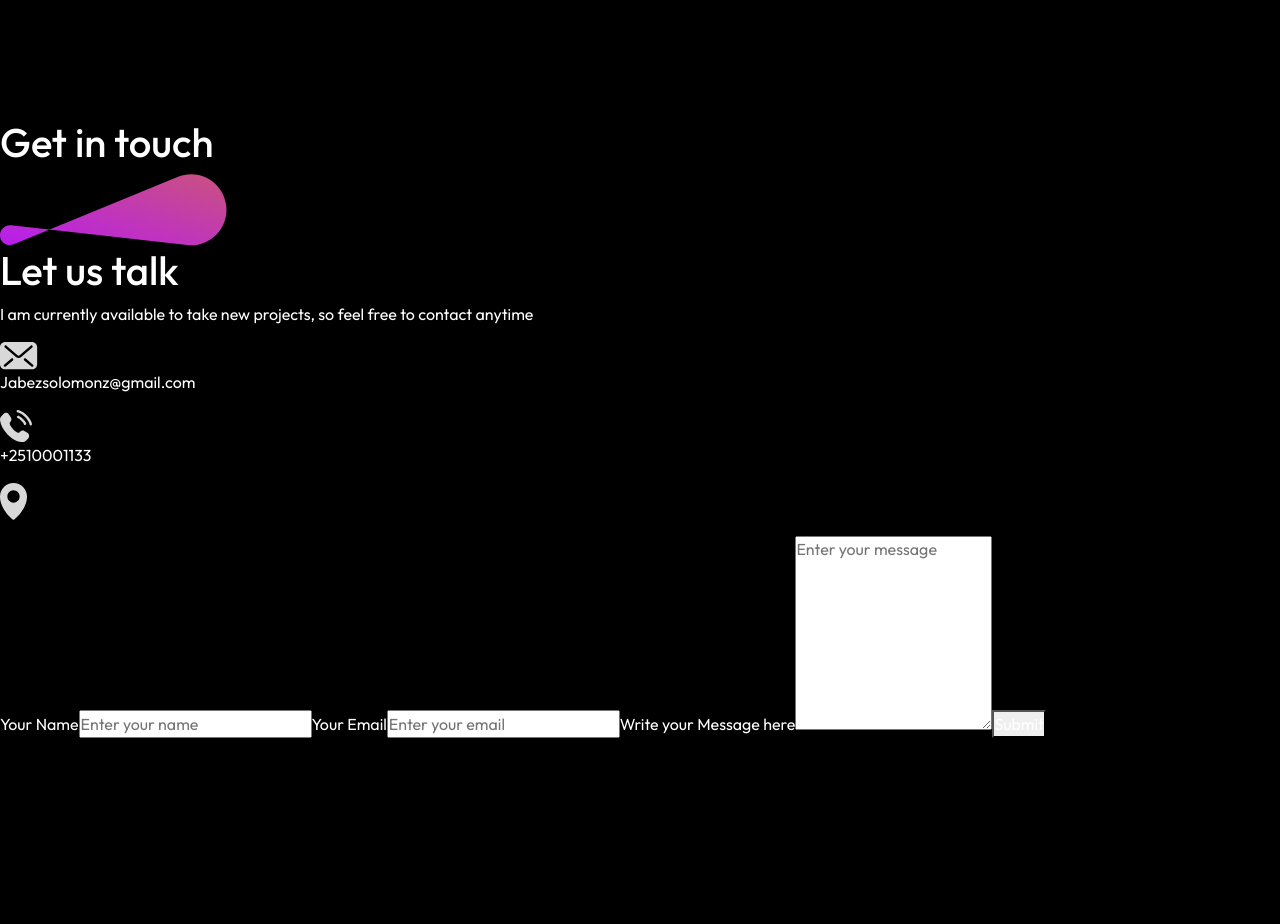
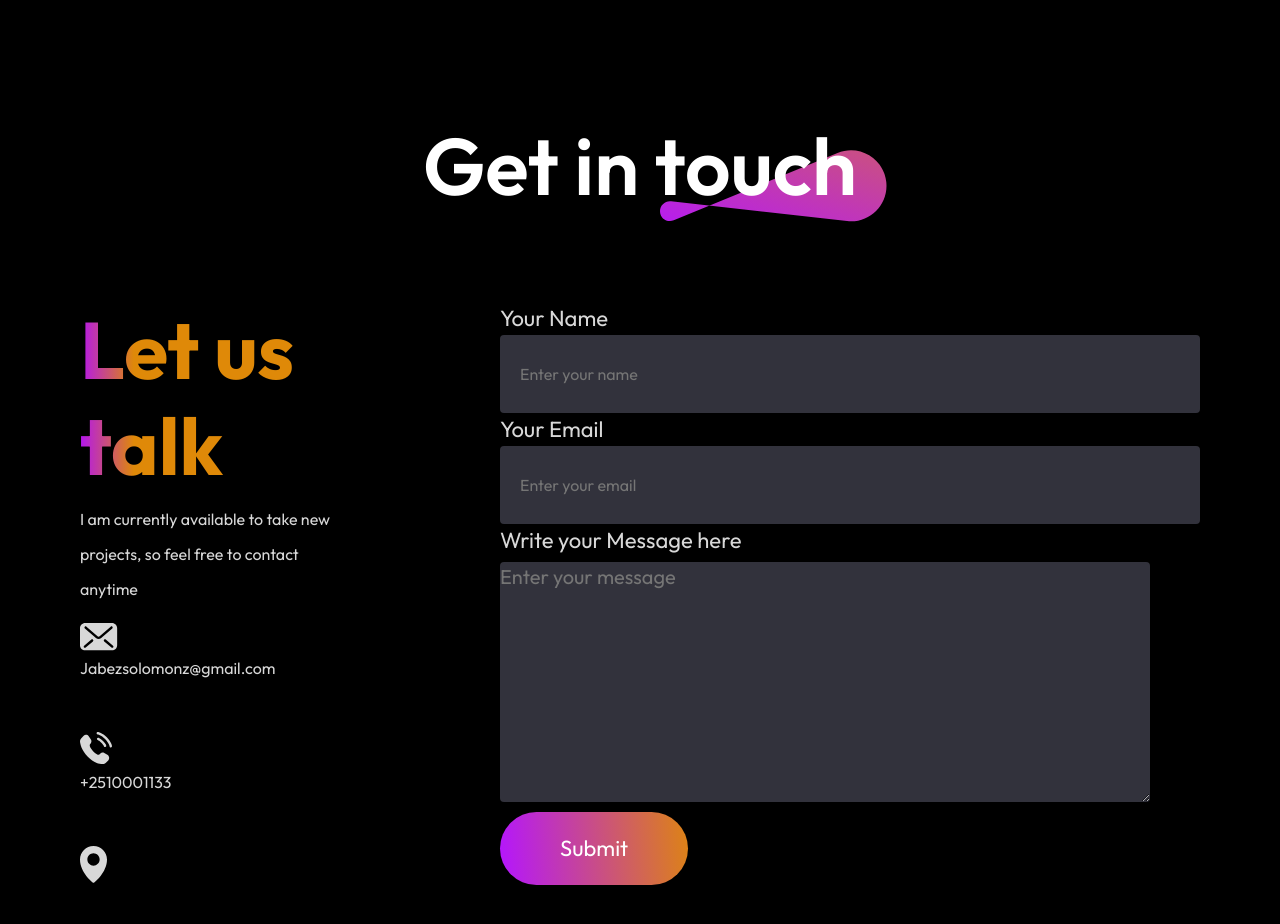
Before and after one commit to yabuz87/portfolio, a React (Vite) app: page / in a window 1280 px wide. Shown: the part 4659-5583 px from the top of the page. Before the commit the page ends 5397 px from the top, so only its background shows below. Built offline with nearby package versions, Linux system fonts and the light colour scheme; a web font is replaced by a local one.

Commit message:
styling the form in contact section

```diff
--- a/src/components/contact/Contact.css
+++ b/src/components/contact/Contact.css
@@ -0,0 +1,117 @@
+.contact
+{
+    display:flex;
+    flex-direction:column;
+    align-items:center;
+    justify-content:center;
+    gap:80px;
+    margin:80px;
+
+
+}
+.contact-title
+{
+    position:relative;
+
+}
+.contact-title h1
+{
+    padding:0px 30px;
+    font-size:80px;
+    font-weight:600;
+}
+.contact-title img
+{
+    position:absolute;
+    bottom:0;
+    right:0;
+    /* top:1; */
+    z-index:-1;
+
+}
+.contact-section
+{
+    display: flex;
+    gap:150px;
+}
+.contact-left
+{
+    display:felx;
+    flex-direction:column;
+    gap:30px;
+}
+.contact-left h1
+{   font-size:80px;
+    font-weight:700;
+    background:linear-gradient(270deg,#DF8908 80%,#B415EF 100%);
+    background-clip:text;
+    -webkit-background-clip:text;
+    -webkit-text-fill-color:transparent;
+}
+.contact-left p{
+    max-width:550px;
+    color:#D8D8D8;
+    line-height:35px;
+
+}
+.contact-details
+{
+    display:flex;
+    flex-direction: column;
+    gap:30px;
+    color:#D8D8D8;
+    font:22px;
+}
+.contact-detail{
+    display:flex;
+    align-items:center;
+    gap:20px;
+}
+.contact-right{
+    display:flex;
+    flex-direction:column;
+    align-items:start;
+
+
+}
+.contact-right label
+{
+    color:#D8D8D8;
+    font-size:22px;
+}
+.contact-right input{
+    border:none;
+    width:700px;
+    height:78px;
+    padding-left:20px;
+    border-radius:4px;
+    background:#32323c;
+    color:#A0A0A0;
+    font-family:outfit;
+
+}
+.contact-right textarea{
+    width:650px;
+    border:none;
+    padding:250x;
+    margin-top:5px;
+    border-radius:4px;
+    background:#32323c;
+    color: #A0A0A0;
+    font-family:outfit;
+    font-size:20px;
+}
+.contact-submit
+{
+    border-radius:40px;
+    border-style:none;
+    background:linear-gradient(264deg,#DF8908 -5.09%, #B415FF 100%);
+    font-size:22px;
+    padding:20px 60px;
+    margin-top:10px;
+    margin-bottom:50px;
+    transition:0.3s;
+    cursor:pointer;
+
+
+}
```
